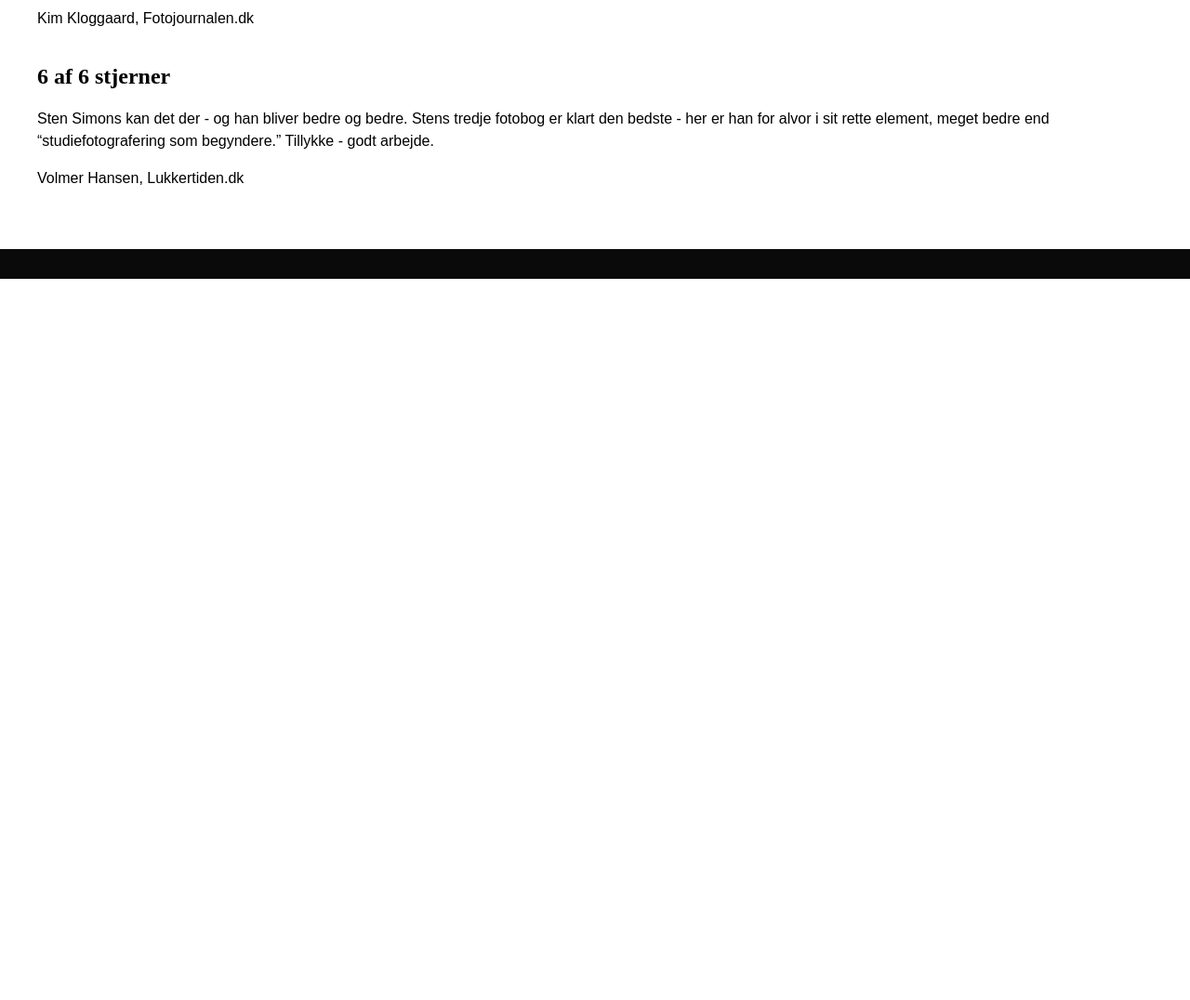
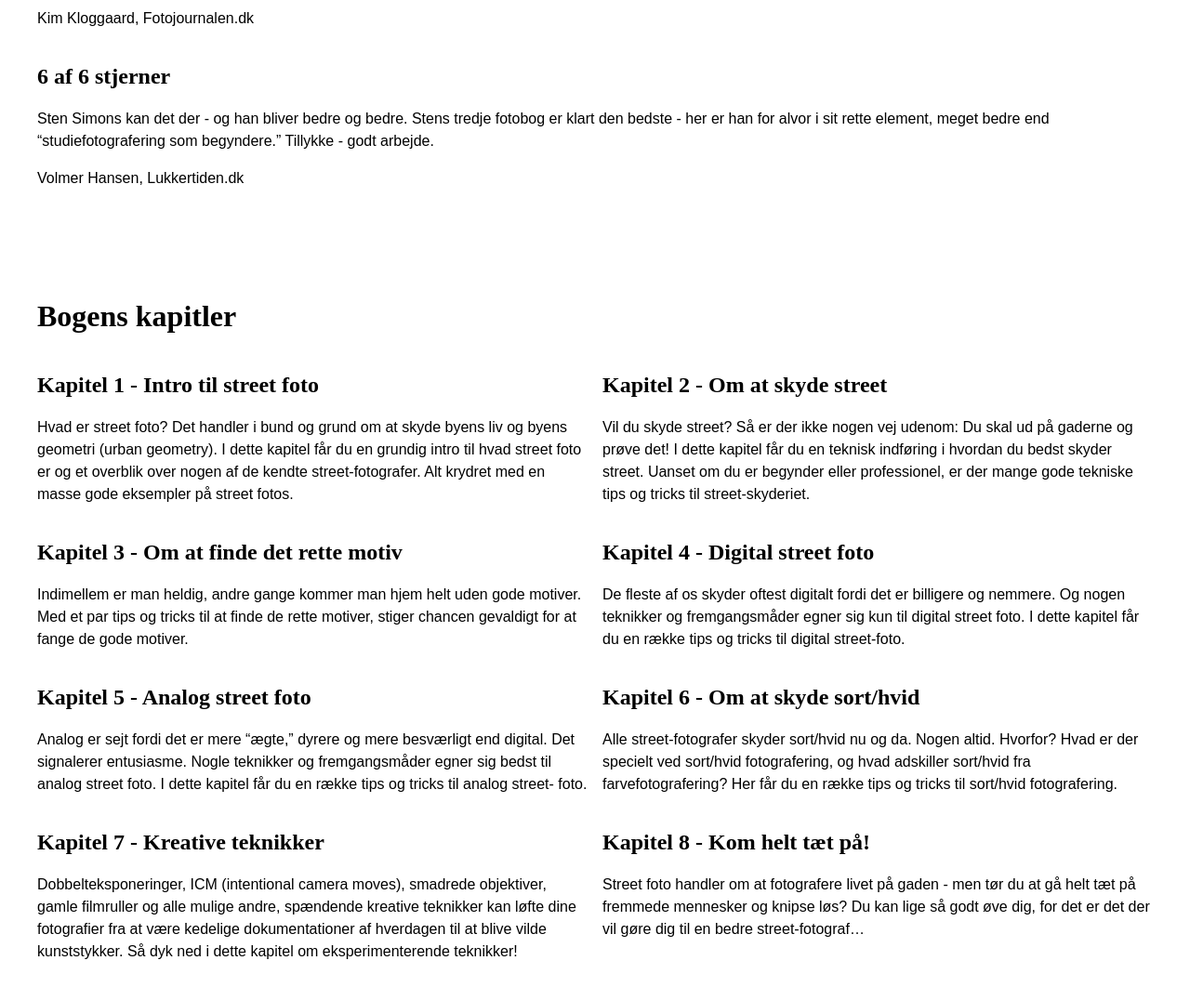
Before and after one commit to caje0004-EK/kbh-billeder, a plain HTML site: page index.html in a window 1280 px wide. Shown: the part 2504-3580 px from the top of the page at 93% size. Before the commit the page ends 2804 px from the top, so only its background shows below. Drawn offline with Linux system fonts and the light colour scheme.

Commit message:
tilføj forfatter sektion

```diff
--- a/index.html
+++ b/index.html
@@ -99,6 +99,78 @@
           </div>
         </div>
       </div>
+
+      <div class="container">
+        <div class="grid">
+          <div class="col-12"><h2>Bogens kapitler</h2></div>
+          <div class="col-12 col-sm-6">
+            <h3>Kapitel 1 - Intro til street foto</h3>
+            <p>
+              Hvad er street foto? Det handler i bund og grund om at skyde byens liv og byens geometri (urban geometry). I dette kapitel får du en grundig intro til hvad street foto er og et overblik over nogen af de kendte street-fotografer. Alt
+              krydret med en masse gode eksempler på street fotos.
+            </p>
+          </div>
+          <div class="col-12 col-sm-6">
+            <h3>Kapitel 2 - Om at skyde street</h3>
+            <p>
+              Vil du skyde street? Så er der ikke nogen vej udenom: Du skal ud på gaderne og prøve det! I dette kapitel får du en teknisk indføring i hvordan du bedst skyder street. Uanset om du er begynder eller professionel, er der mange gode
+              tekniske tips og tricks til street-skyderiet.
+            </p>
+          </div>
+          <div class="col-12 col-sm-6">
+            <h3>Kapitel 3 - Om at finde det rette motiv</h3>
+            <p>Indimellem er man heldig, andre gange kommer man hjem helt uden gode motiver. Med et par tips og tricks til at finde de rette motiver, stiger chancen gevaldigt for at fange de gode motiver.</p>
+          </div>
+          <div class="col-12 col-sm-6">
+            <h3>Kapitel 4 - Digital street foto</h3>
+            <p>De fleste af os skyder oftest digitalt fordi det er billigere og nemmere. Og nogen teknikker og fremgangsmåder egner sig kun til digital street foto. I dette kapitel får du en række tips og tricks til digital street-foto.</p>
+          </div>
+          <div class="col-12 col-sm-6">
+            <h3>Kapitel 5 - Analog street foto</h3>
+            <p>
+              Analog er sejt fordi det er mere “ægte,” dyrere og mere besværligt end digital. Det signalerer entusiasme. Nogle teknikker og fremgangsmåder egner sig bedst til analog street foto. I dette kapitel får du en række tips og tricks til
+              analog street- foto.
+            </p>
+          </div>
+          <div class="col-12 col-sm-6">
+            <h3>Kapitel 6 - Om at skyde sort/hvid</h3>
+            <p>
+              Alle street-fotografer skyder sort/hvid nu og da. Nogen altid. Hvorfor? Hvad er der specielt ved sort/hvid fotografering, og hvad adskiller sort/hvid fra farvefotografering? Her får du en række tips og tricks til sort/hvid
+              fotografering.
+            </p>
+          </div>
+          <div class="col-12 col-sm-6">
+            <h3>Kapitel 7 - Kreative teknikker</h3>
+            <p>
+              Dobbelteksponeringer, ICM (intentional camera moves), smadrede objektiver, gamle filmruller og alle mulige andre, spændende kreative teknikker kan løfte dine fotografier fra at være kedelige dokumentationer af hverdagen til at blive
+              vilde kunststykker. Så dyk ned i dette kapitel om eksperimenterende teknikker!
+            </p>
+          </div>
+          <div class="col-12 col-sm-6">
+            <h3>Kapitel 8 - Kom helt tæt på!</h3>
+            <p>Street foto handler om at fotografere livet på gaden - men tør du at gå helt tæt på fremmede mennesker og knipse løs? Du kan lige så godt øve dig, for det er det der vil gøre dig til en bedre street-fotograf…</p>
+          </div>
+        </div>
+      </div>
+
+      <div class="container">
+        <div class="grid">
+          <div class="col-12">
+            <img src="assets/bogen/sten_simons.jpg" alt="" />
+          </div>
+          <div class="col-12">
+            <h2>Forfatteren</h2>
+            <p>
+              Sten Simons har en lang foto-karriere bag sig. Det hele startede i 00’erne, da han gik rundt i Pisserenden for at fotografere ungdommens forfald. Det ledte til en række udstillinger, og blev senere til hans først fotobog “Ungdomsdruk -
+              pinlige billeder fra nattelivet.”
+            </p>
+            <p>
+              Derefter tog karrieren fart: Han blev fotojournalist og dokumenterede en masse dagligdagsstof fra Amager på dagbladet “Amagerkaneren.” Sideløbende begyndte han at undervise i foto, og har skrevet et utal af bøger, herunder bestsellerne
+              Scener fra S-toget, Brun mad - en visuel odysse, og lærebogen Fotografering for evnesvage.
+            </p>
+          </div>
+        </div>
+      </div>
     </main>
     <!-- Main slut -->
 
```
Also changed, not shown: 1 other file.
